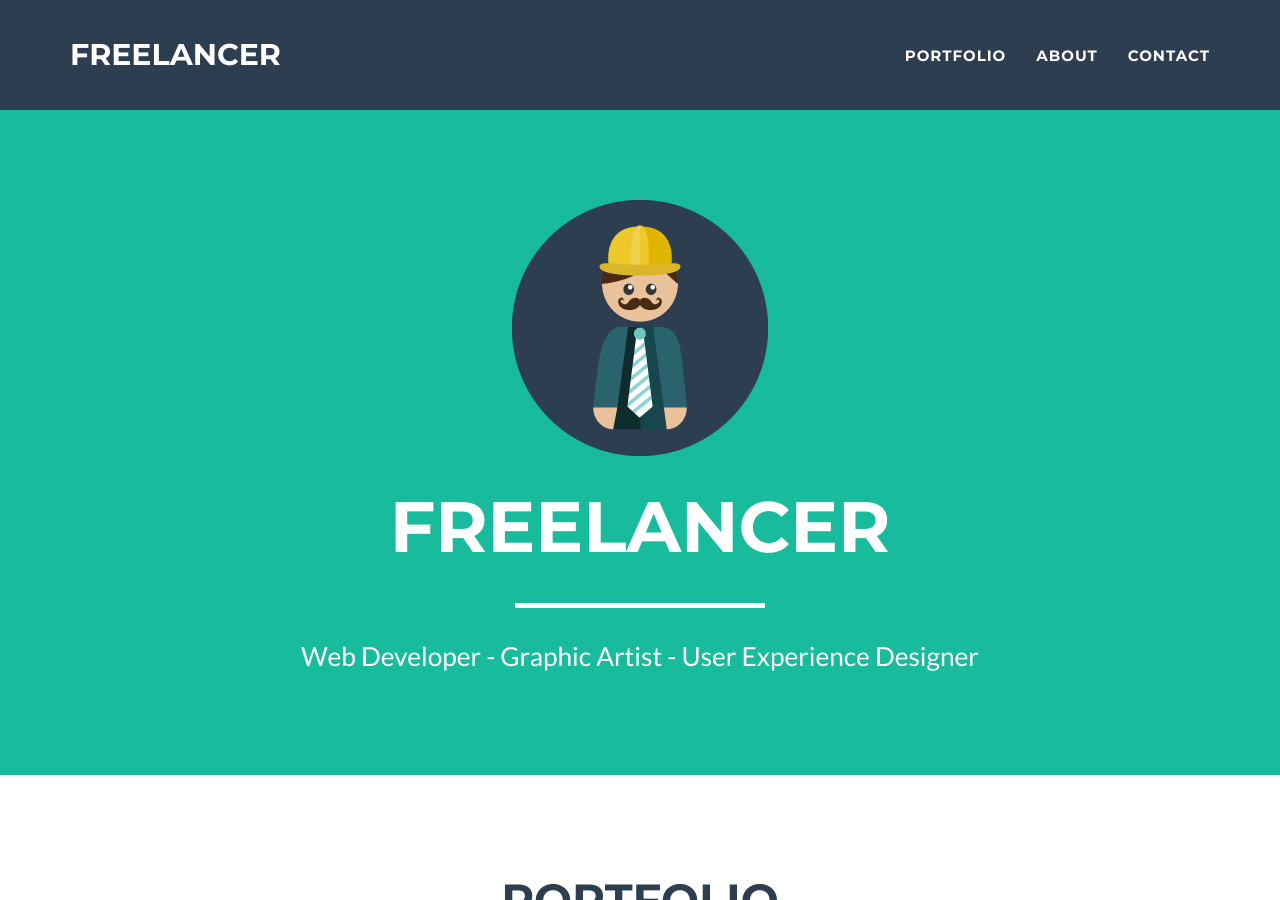
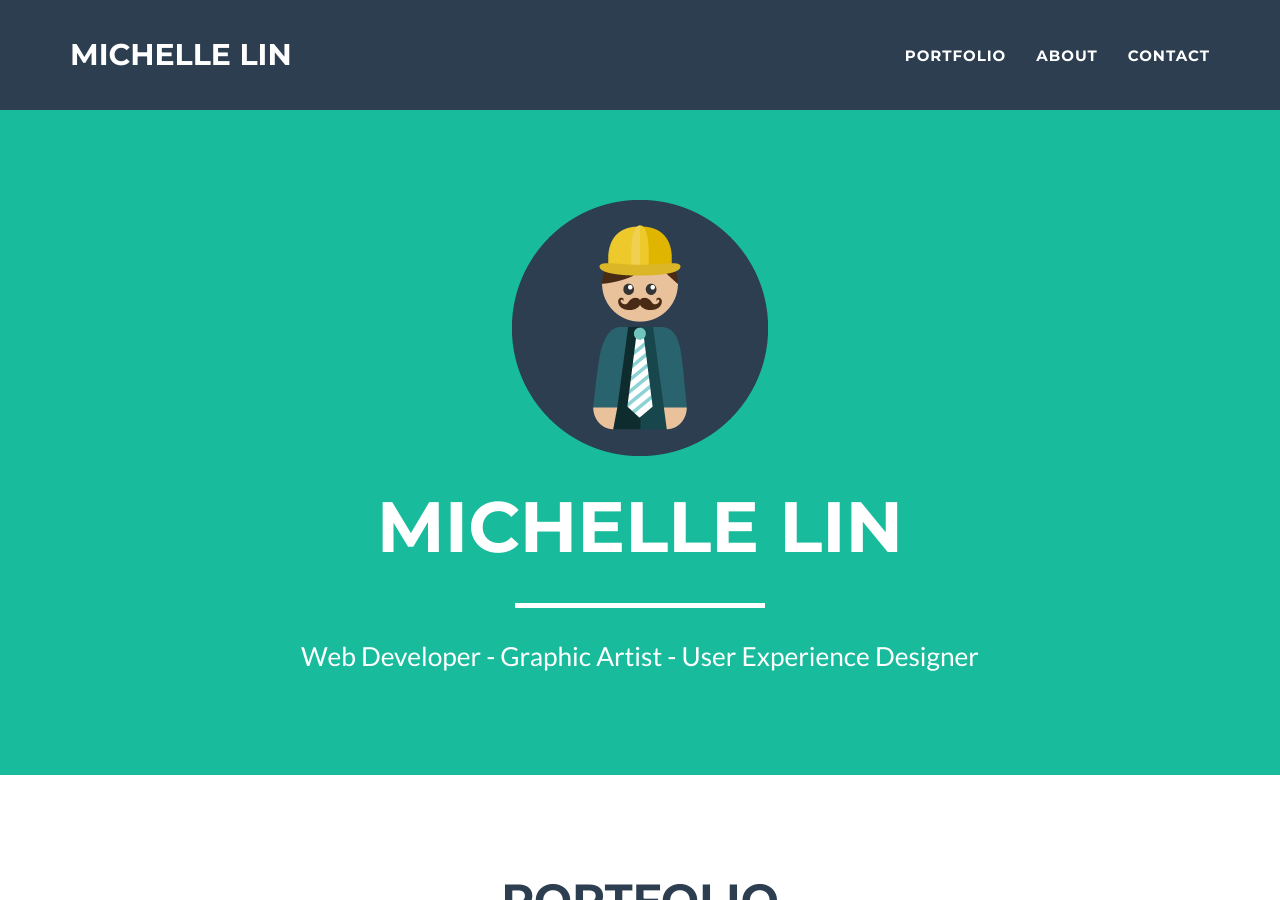
Before and after one commit to MichelleZLin/michellezlin.github.io, a Jekyll site: the page built from index.html, in a window 1280 px wide and 900 px high. Built offline with Jekyll 4.4.1, drawn with Linux system fonts in a browser that asks for light colours.

Commit message:
Update _config.yml

```diff
--- a/_config.yml
+++ b/_config.yml
@@ -1,6 +1,6 @@
 # Site settings
-title: Freelancer
-email: your-email@domain.com
+title: Michelle Lin
+email: michelleziqilin@gmail.com
 url: https://example.github.io
 description: "Write an awesome description for your new site here. You can edit this line in _config.yml. It will appear in your document head meta (for Google search results) and in your feed.xml site description."
 keywords: "your keywords, separated by commas"
```
